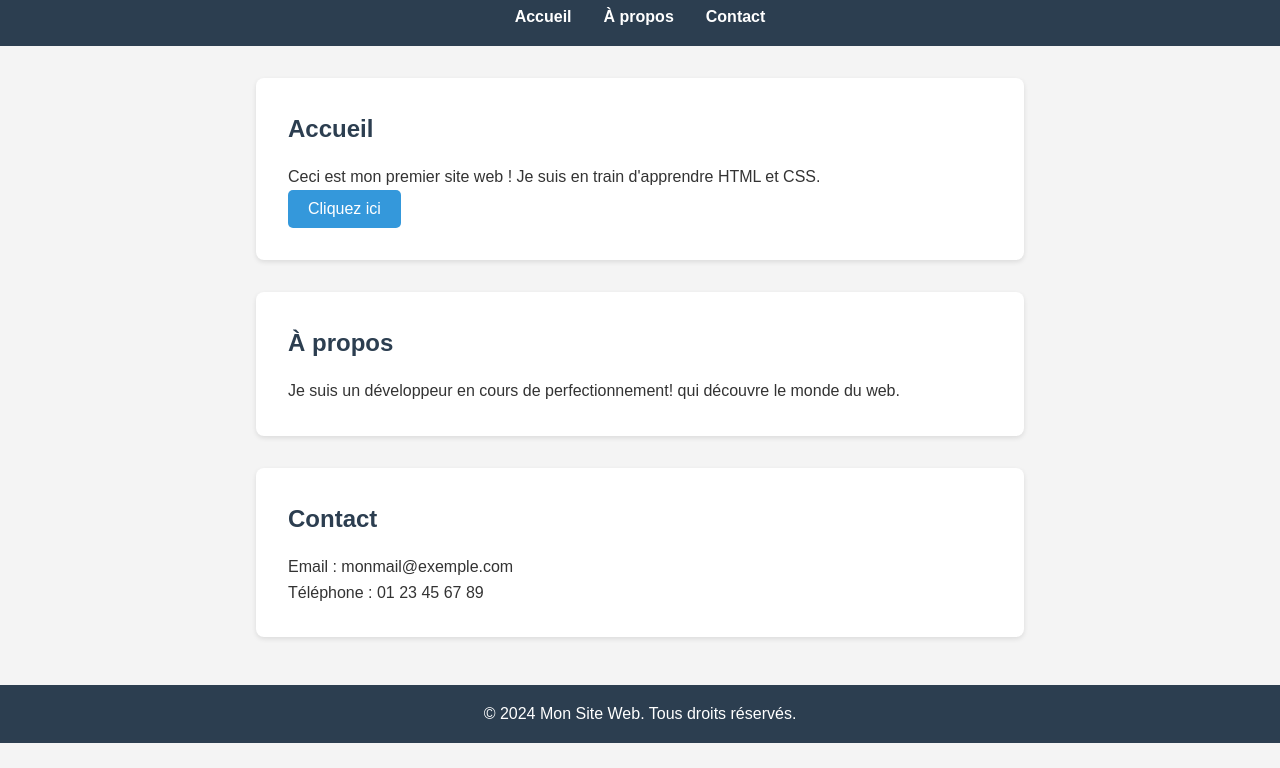
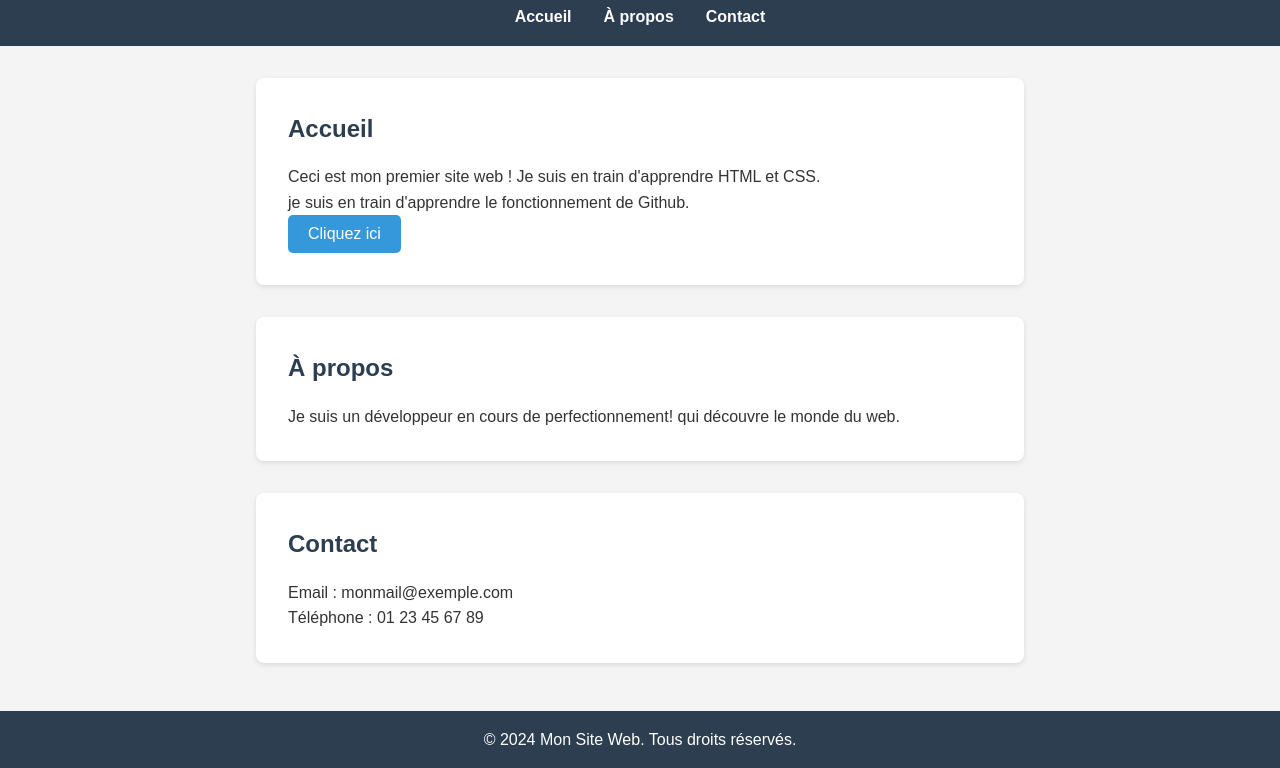
Before and after one commit to oyeyemi-emman/TestN1, a plain HTML site: page index.html in a window 1280 px wide. Shown: the part 92-860 px from the top of the page. Before the commit the page ends 835 px from the top, so only its background shows below. Drawn offline with Linux system fonts and the light colour scheme.

Commit message:
deuxiemeModif

```diff
--- a/index.html
+++ b/index.html
@@ -22,6 +22,7 @@
         <section id="accueil">
             <h2>Accueil</h2>
             <p>Ceci est mon premier site web ! Je suis en train d'apprendre HTML et CSS.</p>
+            <p>je suis en train d'apprendre le fonctionnement de Github.</p>
             <button class="btn">Cliquez ici</button>
         </section>
 
```
